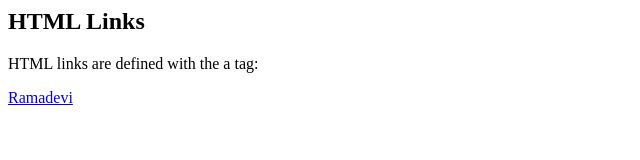
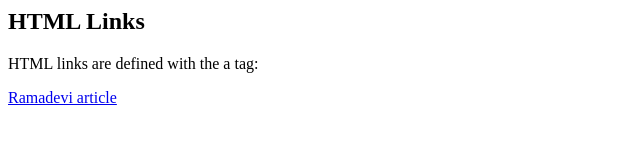
Before and after one commit to darshana-ui/darshana, a plain HTML site: page index.html in a window 1280 px wide. Shown: the full height of the page, 0-640 px from the left. Drawn offline with Linux system fonts and the light colour scheme.

Commit message:
article added

```diff
--- a/index.html
+++ b/index.html
@@ -4,7 +4,7 @@
 <h2>HTML Links</h2>
 <p>HTML links are defined with the a tag:</p>
 
-<a href=https://www.sciencedirect.com/science/article/pii/S2214785320316783>Ramadevi </a>
+<a href=https://www.sciencedirect.com/science/article/pii/S2214785320316783>Ramadevi article </a>
 
 </body>
 </html>
```
